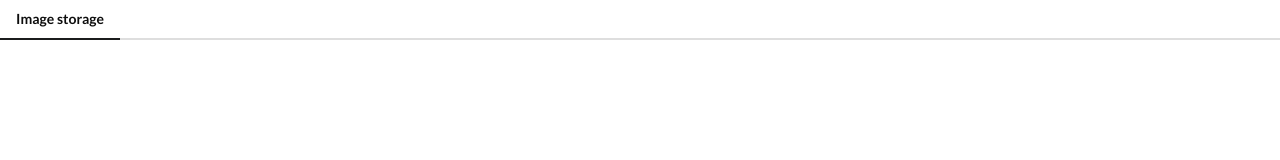
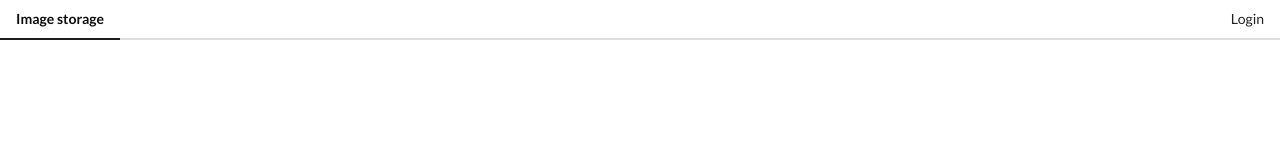
Before and after one commit to parkg748/image-storage, a Vue app: page / in a window 1280 px wide. Shown: the top 160 px of the page. Built offline with nearby package versions, Linux system fonts and the light colour scheme.

Commit message:
initial oauth request

```diff
--- a/src/components/AppHeader.vue
+++ b/src/components/AppHeader.vue
@@ -3,11 +3,20 @@
     <a href="/" class="active item">
       Image storage
     </a>
+
+    <div class="right menu">
+      <a href="#" class="ui item" @click="login">
+        Login
+      </a>
+    </div>
   </div>
 </template>
 
 <script>
+  import { mapActions } from 'vuex';
+
   export default {
-    name: 'AppHeader'
+    name: 'AppHeader',
+    methods: mapActions(['login'])
   }
 </script>
```
